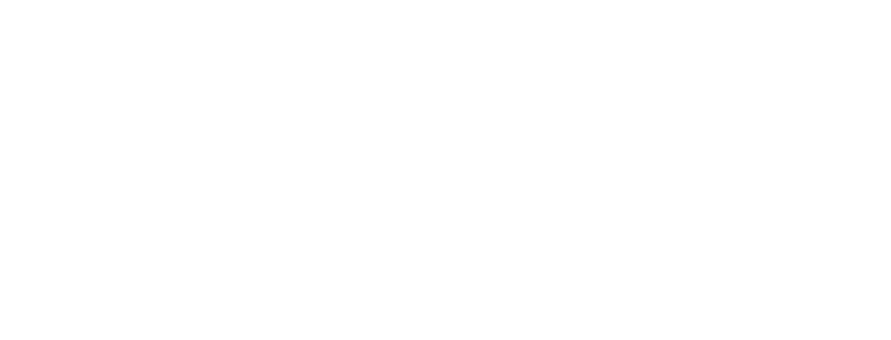
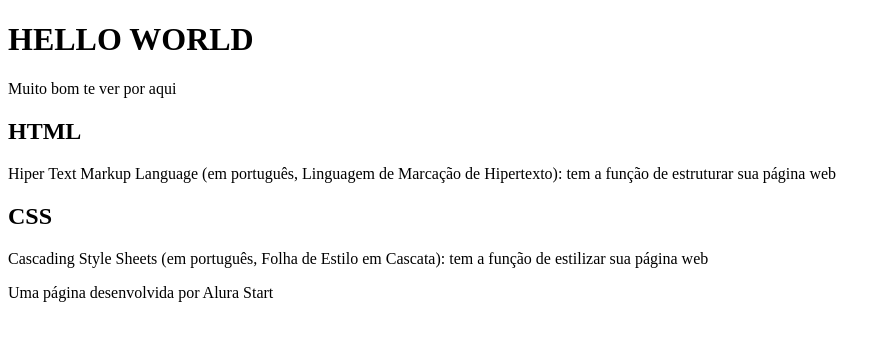
Before and after one commit to Lucas0310598/Hello-World, a plain HTML site: page index.html in a window 1280 px wide. Shown: the whole page, without its empty margins (0-891 px from the left). Drawn offline with Linux system fonts and the light colour scheme.

Commit message:
Inclusão dos elementos textuais

```diff
--- a/index.html
+++ b/index.html
@@ -6,6 +6,25 @@
     <title>Hello World</title>
 </head>
 <body>
+    <header>
+        <h1>HELLO WORLD</h1>
+        <p>Muito bom te ver por aqui</p>
+
+    </header>
+
+    <section>
+        <h2>HTML</h2>
+        <p>Hiper Text Markup Language (em português, Linguagem de Marcação de Hipertexto): tem a função de estruturar sua página web</p>
+
+        <h2>CSS</h2>
+        <P>Cascading Style Sheets (em português, Folha de Estilo em Cascata): tem a função de estilizar sua página web</P>
+
+    </section>
+
+    <footer>
+        <p>Uma página desenvolvida por Alura Start</p>
+
+    </footer>
 
 </body>
 </html>
```
